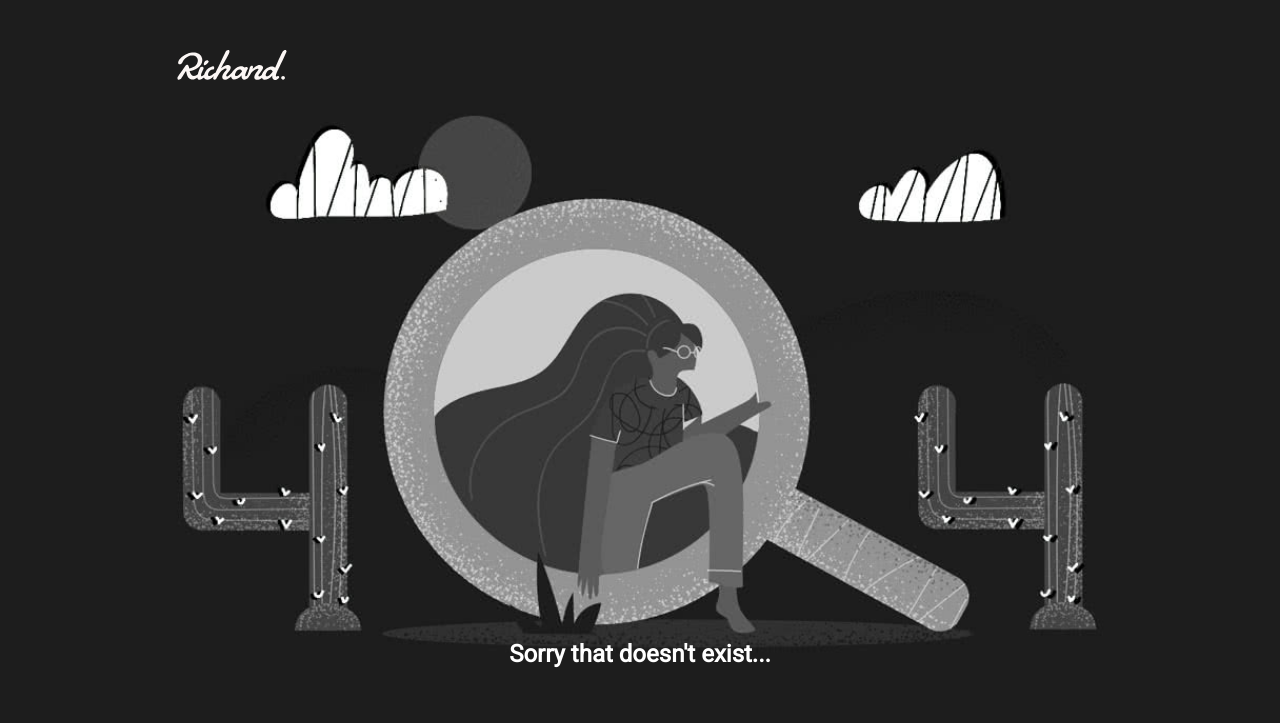
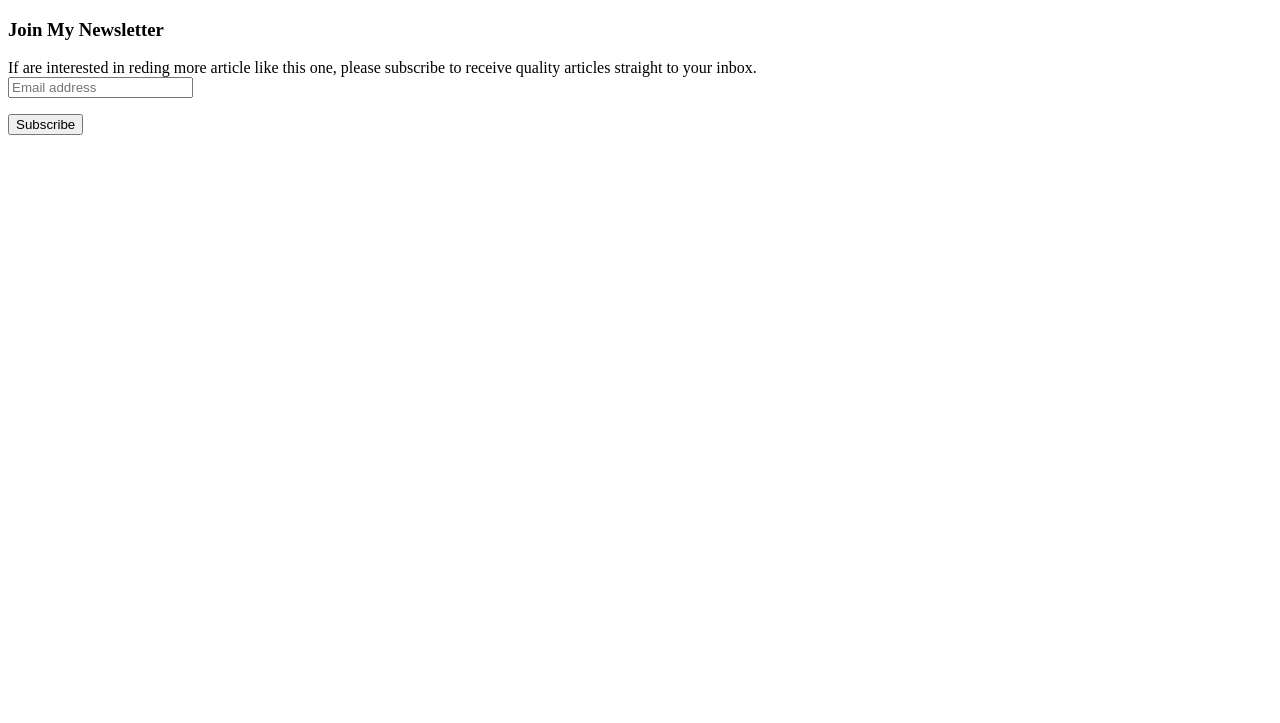
Before and after one commit to richardsimms/rsimms.com, a Gatsby site: page /convert in a window 1280 px wide. Before the commit this address had no page. Built offline with nearby package versions, Linux system fonts and the light colour scheme; Gatsby itself is replaced by a stand-in of ours; a web font is replaced by a local one.

Commit message:
convert page added and favicon update

```diff
--- a/src/pages/clarity.js
+++ b/src/pages/clarity.js
@@ -14,6 +14,10 @@ const form = () => ( <Layout>
          <p><button type="submit">SEND ME THE FREE GUIDE</button></p>
       </form>
     </div>
+
+
+
+
 </Layout>
 )
 export default form
--- /dev/null
+++ b/src/pages/convert.js
@@ -0,0 +1,71 @@
+import React, { useState } from 'react';
+
+const NewsletterForm = () => {
+  const [email, setEmail] = useState('');
+  const [status, setStatus] = useState(null);
+
+ // your generated URL here //
+  const baseURL = `https://app.convertkit.com/forms/1788766/subscriptions`;
+
+  const handleSubmit = async (e) => {
+    e.preventDefault();
+    const formData = new FormData(e.target.value);
+    try {
+      const res = await fetch(baseURL, {
+        method: 'post',
+        body: formData,
+        headers: {
+          accept: 'application/json',
+        },
+      });
+      setEmail('');
+      const json = await res.json();
+      if (json.status === 'success') {
+        setStatus('SUCCESS');
+        return;
+      }
+    } catch (err) {
+      setStatus('ERROR');
+    }
+  };
+
+  const handleInputChange = (e) => {
+    const { value } = e.target;
+    setEmail(value);
+  };
+
+  return (
+    <div className="newsletter">
+      <h3>Join My Newsletter</h3>
+      <span>
+        If are interested in reding more article like this one, please subscribe
+        to receive quality articles straight to your inbox.
+      </span>
+
+      {status === 'SUCCESS' && <p>Please confirm your subscription.</p>}
+      {status === 'ERROR' && <p>Oops, Something went wrong! please try again.</p>}
+
+      <form
+        className="newsletter__form"
+        action={'https://app.convertkit.com/forms/1788766/subscriptions'}
+        method="post"
+        onSubmit={handleSubmit}
+      >
+        <input
+          className="newsletter__field"
+          type="email"
+          aria-label="Your email"
+          name="email_address"
+          placeholder="Email address"
+          onChange={handleInputChange}
+          value={email}
+          required
+        />
+
+        <p><button type="submit">Subscribe</button></p>
+      </form>
+    </div>
+  );
+};
+
+export default NewsletterForm;
```
Also changed, not shown: src/favicon.ico (added), src/favicon.png.
